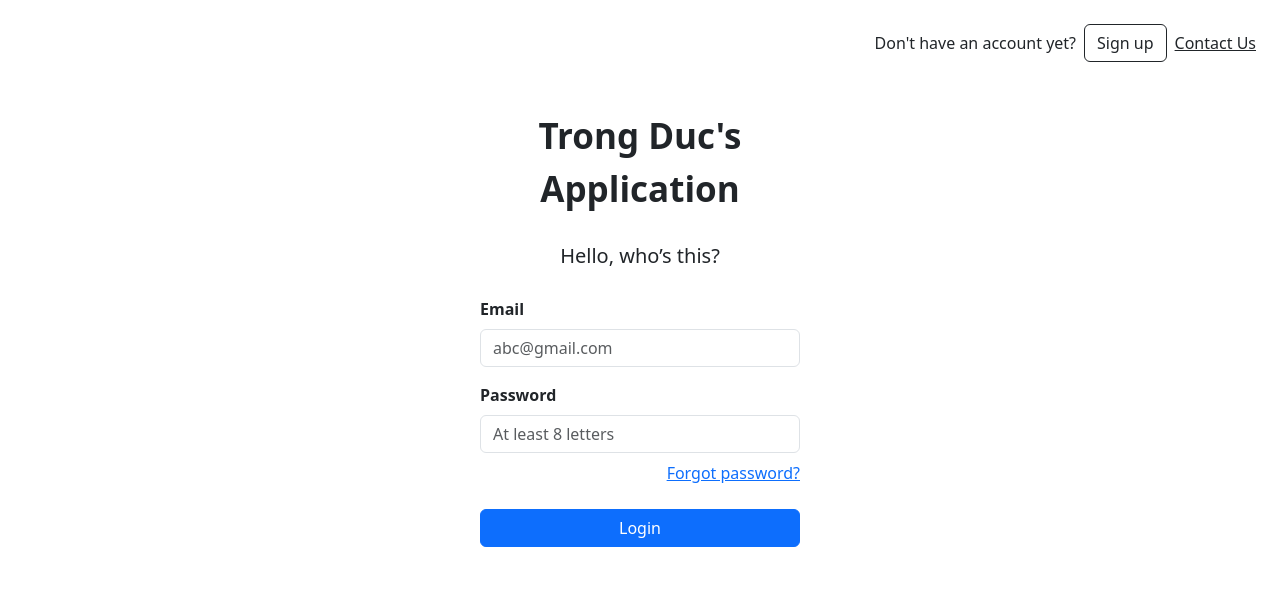
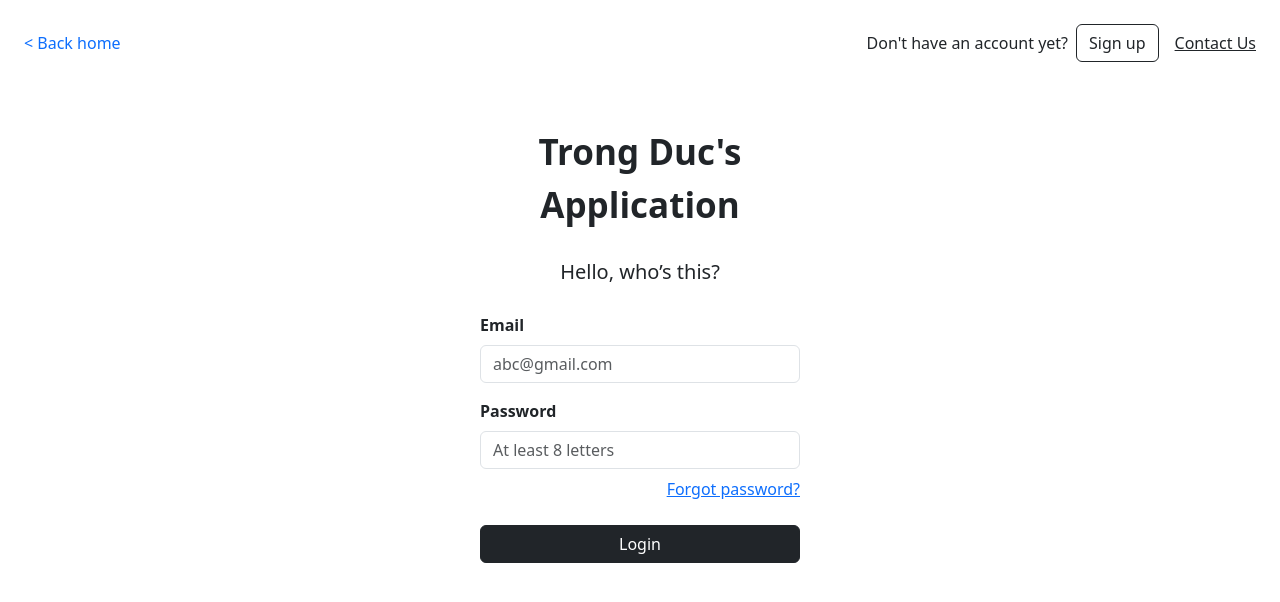
Before and after one commit to ductt7575/react-hook, a React (Create React App) app: page /login in a window 1280 px wide. Shown: the top 602 px of the page. Built offline with nearby package versions, Linux system fonts and the light colour scheme.

Commit message:
API login

```diff
--- /dev/null
+++ b/src/Layout.js
@@ -0,0 +1,51 @@
+import React from 'react';
+import 'bootstrap/dist/css/bootstrap.min.css';
+import { Routes, Route } from 'react-router-dom';
+import { ToastContainer } from 'react-toastify';
+import 'react-toastify/dist/ReactToastify.css';
+
+import App from './App';
+import User from './components/User/User';
+import Admin from './components/Admin/Admin';
+import HomePage from './components/Home/HomePage';
+import Dashboard from './components/Admin/Content/DashBoard';
+import ManageUser from './components/Admin/Content/ManageUser';
+import ManageQuiz from './components/Admin/Content/ManageQuiz';
+import ManageQuestion from './components/Admin/Content/ManageQuestion';
+import Login from './components/Auth/Login';
+
+const Layout = () => {
+  return (
+    <>
+      <Routes>
+        <Route path="/" element={<App />}>
+          <Route index element={<HomePage />} />
+          <Route path="/user" element={<User />} />
+        </Route>
+
+        <Route path="/admin" element={<Admin />}>
+          <Route index element={<Dashboard />} />
+          <Route path="manage-user" element={<ManageUser />} />
+          <Route path="manage-quiz" element={<ManageQuiz />} />
+          <Route path="manage-question" element={<ManageQuestion />} />
+        </Route>
+
+        <Route path="/login" element={<Login />}></Route>
+      </Routes>
+      <ToastContainer
+        position="top-right"
+        autoClose={5000}
+        hideProgressBar={false}
+        newestOnTop={false}
+        closeOnClick
+        rtl={false}
+        pauseOnFocusLoss
+        draggable
+        pauseOnHover
+        theme="light"
+      />
+    </>
+  );
+};
+
+export default Layout;
--- a/src/components/Admin/Admin.js
+++ b/src/components/Admin/Admin.js
@@ -3,8 +3,6 @@ import './Admin.scss';
 import { FaBars } from 'react-icons/fa';
 import { useState } from 'react';
 import { Outlet } from 'react-router-dom';
-import { ToastContainer, toast } from 'react-toastify';
-import 'react-toastify/dist/ReactToastify.css';
 
 const Admin = (props) => {
   const [collapsed, setCollapsed] = useState(false);
@@ -22,19 +20,6 @@ const Admin = (props) => {
           <Outlet />
         </div>
       </div>
-
-      <ToastContainer
-        position="top-right"
-        autoClose={5000}
-        hideProgressBar={false}
-        newestOnTop={false}
-        closeOnClick
-        rtl={false}
-        pauseOnFocusLoss
-        draggable
-        pauseOnHover
-        theme="light"
-      />
     </div>
   );
 };
--- a/src/components/Auth/Login.js
+++ b/src/components/Auth/Login.js
@@ -1,26 +1,45 @@
 import { useState } from 'react';
 import './Login.scss';
 import { Link } from 'react-router-dom';
+import { postLogin } from '../../services/apiService';
+import { toast } from 'react-toastify';
+import { useNavigate } from 'react-router-dom';
+
 const Login = (props) => {
   const [email, setEmail] = useState('');
   const [password, setPassword] = useState('');
 
-  const handleLogin = () => {
-    alert('Login');
+  const navigate = useNavigate();
+
+  const handleLogin = async () => {
+    //Validate
+    // Submit apis
+    let data = await postLogin(email, password);
+    if (data && data.EC === 0) {
+      toast.success(data.EM);
+      navigate('/');
+    }
+
+    if (data && +data.EC !== 0) {
+      toast.error(data.EM);
+    }
   };
 
   return (
     <div className="login-container">
-      <div className="header text d-flex align-items-center justify-content-end me-4 gap-2 mt-4">
+      <div className="header text d-flex align-items-center justify-content-end mx-4 gap-2 mt-4">
+        <Link to="/" className="m-0 me-auto text-primary text-decoration-none">
+          {`<`} Back home
+        </Link>
         <p className="m-0">Don't have an account yet?</p>
         <Link to={'/signup'} className="btn border-dark">
           Sign up
         </Link>
-        <a target="_blank" href="https://www.google.com/" className="text-dark">
+        <a target="_blank" href="https://www.google.com/" className="text-dark d-inline-block ms-2">
           Contact Us
         </a>
       </div>
-      <div className="login-body col-3 mx-auto mt-5">
+      <div className="login-body col-3 mx-auto mt-5 pt-3">
         <div className="title text-center">
           <Link to="/" className="brand">
             Trong Duc's Application
@@ -52,7 +71,7 @@ const Login = (props) => {
             Forgot password?
           </Link>
           <div className="form-group mt-4">
-            <button className="btn btn-primary col-12" onClick={() => handleLogin()}>
+            <button className="btn btn-dark col-12" onClick={() => handleLogin()}>
               Login
             </button>
           </div>
--- a/src/index.js
+++ b/src/index.js
@@ -1,39 +1,18 @@
 import React from 'react';
 import ReactDOM from 'react-dom/client';
-import App from './App';
 import reportWebVitals from './reportWebVitals';
 import { Provider } from 'react-redux';
 import store from './redux/store';
 import 'bootstrap/dist/css/bootstrap.min.css';
 import { BrowserRouter, Routes, Route } from 'react-router-dom';
-import User from './components/User/User';
-import Admin from './components/Admin/Admin';
-import HomePage from './components/Home/HomePage';
-import Dashboard from './components/Admin/Content/DashBoard';
-import ManageUser from './components/Admin/Content/ManageUser';
-import ManageQuiz from './components/Admin/Content/ManageQuiz';
-import ManageQuestion from './components/Admin/Content/ManageQuestion';
-import Login from './components/Auth/Login';
+import Layout from './Layout';
 
 const root = ReactDOM.createRoot(document.getElementById('root'));
 root.render(
   <Provider store={store}>
     {/* <React.StrictMode> */}
     <BrowserRouter>
-      <Routes>
-        <Route path="/" element={<App />}>
-          <Route index element={<HomePage />} />
-          <Route path="/user" element={<User />} />
-        </Route>
-        <Route path="/admin" element={<Admin />}>
-          <Route index element={<Dashboard />} />
-          <Route path="manage-user" element={<ManageUser />} />
-          <Route path="manage-quiz" element={<ManageQuiz />} />
-          <Route path="manage-question" element={<ManageQuestion />} />
-        </Route>
-
-        <Route path="/login" element={<Login />}></Route>
-      </Routes>
+      <Layout />
     </BrowserRouter>
     {/* </React.StrictMode> */}
   </Provider>,
--- a/src/services/apiService.js
+++ b/src/services/apiService.js
@@ -25,14 +25,18 @@ const putUpdateUser = (id, username, role, image) => {
   return axios.put('api/v1/participant', data);
 };
 
-const deleteUser = (userID) => {
+const deleteUser = (id) => {
   //submit data
   return axios.delete(`api/v1/participant`, {
-    data: { id: userID },
+    data: { id },
   });
 };
 const getUserWithPaginate = (page, limit) => {
   //submit data
   return axios.get(`api/v1/participant?page=${page}&limit=${limit}`);
 };
-export { postCreateNewUser, getAllUsers, putUpdateUser, deleteUser, getUserWithPaginate };
+
+const postLogin = (email, password) => {
+  return axios.post(`api/v1/login`, { email, password });
+};
+export { postCreateNewUser, getAllUsers, putUpdateUser, deleteUser, getUserWithPaginate, postLogin };
```
